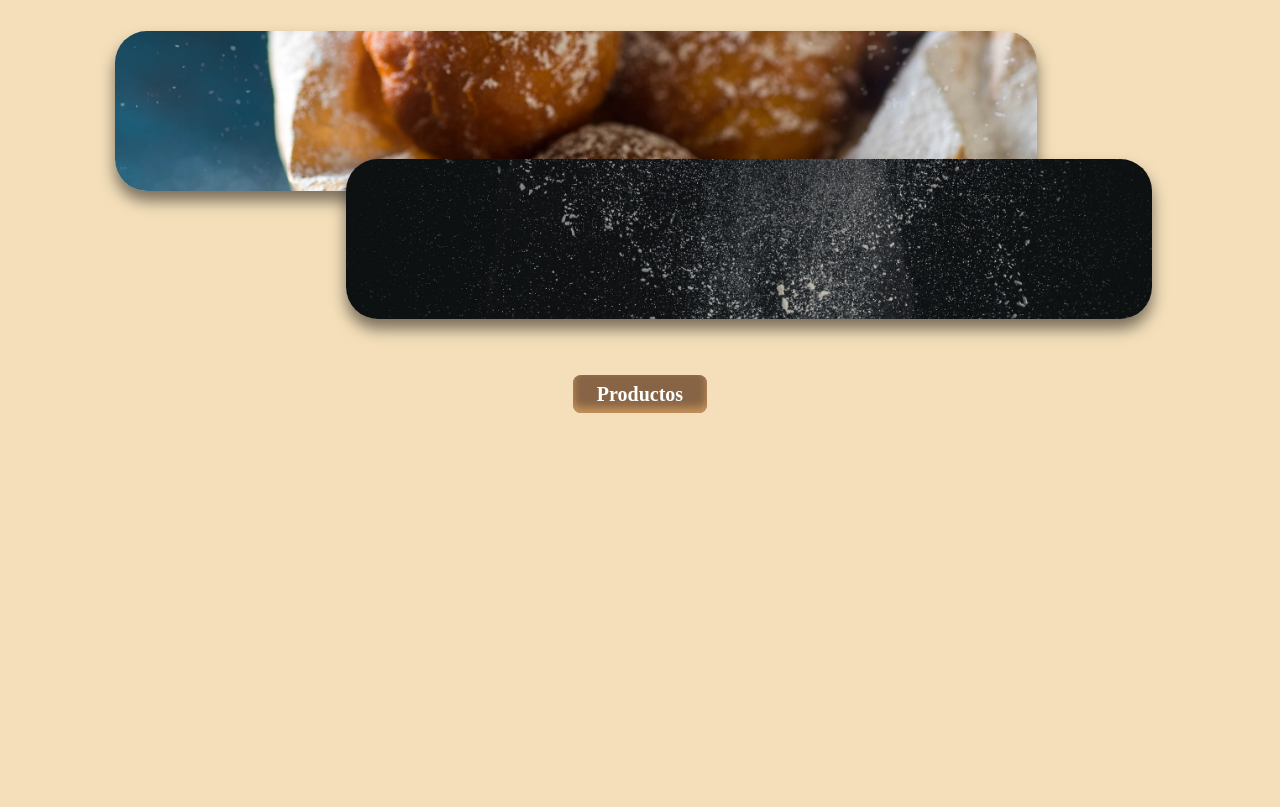
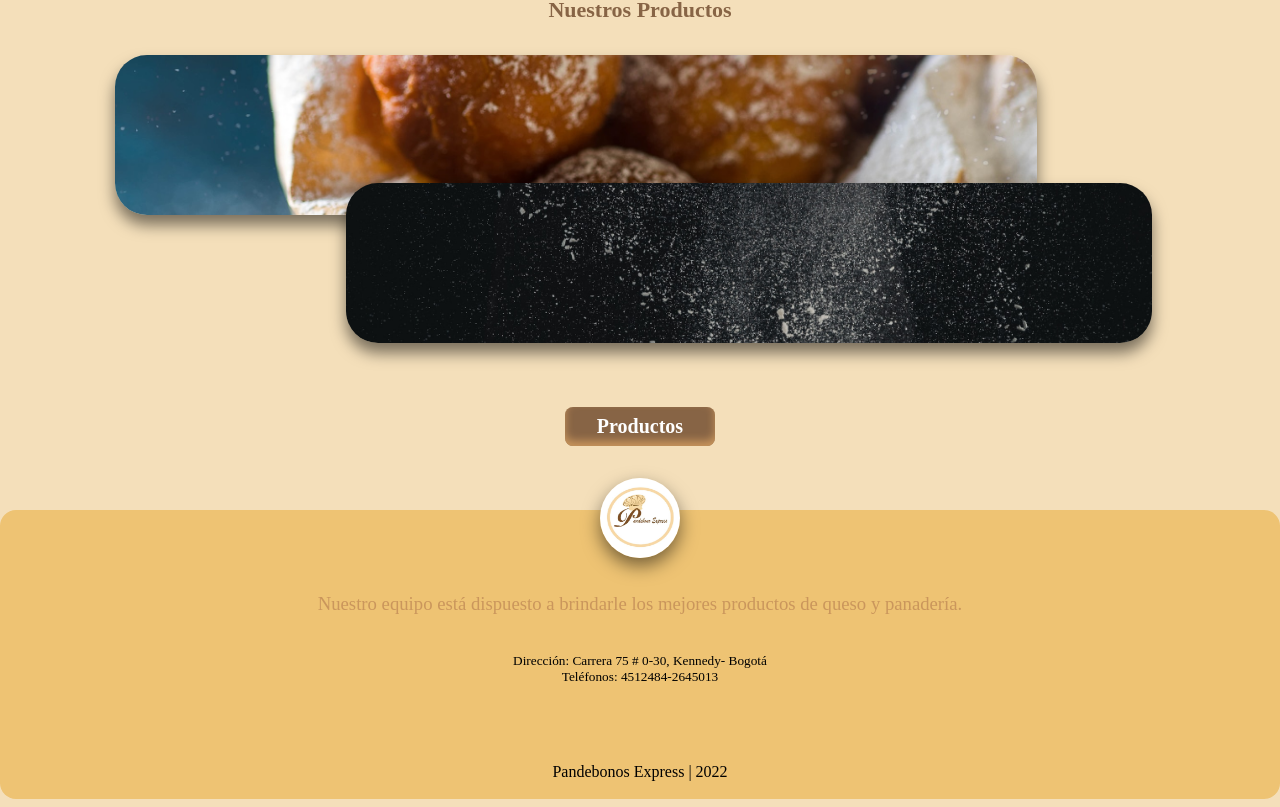
Before and after one commit to JhonattanSSG01/Pandebonos_Express, a React (Create React App) app: page / in a window 1280 px wide. Shown: the part 1207-2014 px from the top of the page. Before the commit the page ends 1620 px from the top, so only its background shows below. Built offline with nearby package versions, Linux system fonts and the light colour scheme; the HTML template or start-up script is replaced by a standard one; a web font is replaced by a local one.

Commit message:
Agregando la estructura y estilos al componenete footer

```diff
--- a/src/App.js
+++ b/src/App.js
@@ -1,12 +1,14 @@
 import './App.css';
-import Header_Mobile from './components/HeaderMobile/HeaderMobile';
+import HeaderMobile from './components/HeaderMobile/HeaderMobile';
 import Home from './components/Home/Home';
+import Footer from './components/Footer_Home/FooterHome';
 
 function App() {
   return (
     <div className="App">
-      <Header_Mobile/>
+      <HeaderMobile/>
       <Home/>
+      <Footer/>
     </div>
   );
 }
--- a/src/components/Footer_Home/FooterHome.jsx
+++ b/src/components/Footer_Home/FooterHome.jsx
@@ -0,0 +1,38 @@
+import React from "react";
+import "./footerHome.css";
+import Logo from "./assets/logo.jpeg";
+
+const FOOTER_HOME = _ => {
+  return (
+    <>
+      <footer>
+        <div className="containerFooter">
+          <img src={Logo} alt="logo de la microempresa" />
+          <h3 className="titleFooter">
+            Nuestro equipo está dispuesto a brindarle los mejores productos de
+            queso y panadería.
+          </h3>
+          <div className="socialMedia">
+            <section className="address">
+              <h5>
+                Dirección: Carrera 75 # 0-30, Kennedy- Bogotá
+                <br />
+                Teléfonos: 4512484-2645013
+              </h5>
+            </section>
+            <section className="icons">
+              <i className="ri-facebook-circle-fill"></i>
+              <i className="ri-instagram-line"></i>
+              <i className="ri-whatsapp-line"></i>
+            </section>
+            <section className="credits">
+              <p>Pandebonos Express | 2022</p>
+            </section>
+          </div>
+        </div>
+      </footer>
+    </>
+  );
+};
+
+export default FOOTER_HOME;
--- a/src/components/Footer_Home/footerHome.css
+++ b/src/components/Footer_Home/footerHome.css
@@ -0,0 +1,37 @@
+footer > .containerFooter{
+  width: 100%;
+  margin: 4rem 0 .5rem 0;
+  padding: 3rem 0 .1rem 0;
+  border-radius: 1rem;
+  background-color: var(--colorFooter);
+  position: relative;
+}
+
+.containerFooter img{
+  width: 5rem;
+  height: 5rem;
+  margin: auto;
+  text-align: center;
+  border-radius: 50%;
+  box-shadow: 0 8px 18px rgba(0, 0, 0, .5);
+  position: absolute;
+  top: -2rem;
+  left: 0;
+  right: 0;
+}
+
+.titleFooter{
+  padding: 1rem .5rem;
+  font-weight: 300;
+  text-align: center;
+  color: var(--colorNav);
+}
+
+.socialMedia > .address > h5{
+  font-weight: 400;
+}
+
+.socialMedia > .icons > i{
+  font-size: 35px;
+  margin: 1rem;
+}
--- a/src/components/HeaderMobile/headerMobile.css
+++ b/src/components/HeaderMobile/headerMobile.css
@@ -16,12 +16,12 @@ header > .headerContainer {
 .iconNav {
   padding: 2px 5px;
   margin-right: 1rem;
-  border-radius: 0.3rem;
+  border-radius: 0.5rem;
   background-color: var(--colorText);
 }
 
 .iconNav > .icon {
-  font-size: 35px;
+  font-size: 40px;
   color: var(--colorBody);
   cursor: pointer;
   display: grid;
--- a/src/components/Home/Home.jsx
+++ b/src/components/Home/Home.jsx
@@ -26,7 +26,7 @@ const HOME = _ => {
           <img className='products1 productsImg' src={Products1} alt="Imagen alusiva a los productos elaborados" />
           <img className='products2 productsImg' src={Products2} alt="Imagen alusiva a los productos elaborados" />
         </div>
-        <a className='buttonProducts'>Productos</a>
+        <button className='buttonProducts'>Productos</button>
       </main>
     </>
   );
--- a/src/components/Home/home.css
+++ b/src/components/Home/home.css
@@ -21,7 +21,7 @@
 }
 
 main > .text {
-  margin: 0;
+  margin: 1rem 0;
   padding: 1rem;
   font-size: 18px;
   font-weight: 500;
@@ -58,14 +58,14 @@ main > .text {
 
 /* Boton Productos */
 .buttonProducts {
-  width: 100%;
-  padding: 0.5rem 1.5rem;
+  outline: none;
+  border: none;
+  padding: 0.5rem 2rem;
   font-size: 20px;
   font-weight: 600;
-  text-decoration: none;
   border-radius: 0.5rem;
   color: var(--colorGlobal);
   background-color: var(--colorText);
   box-shadow: inset 0 -5px 8px var(--colorNav);
-  cursor: pointer;
+  font-family: var(--fontPrincipal);
 }
```
Also changed, not shown: src/components/Footer_Home/assets/logo.jpeg (added).
